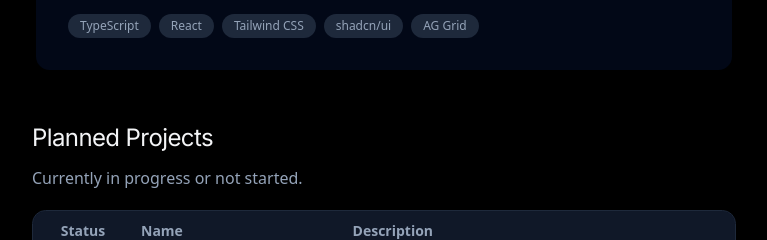
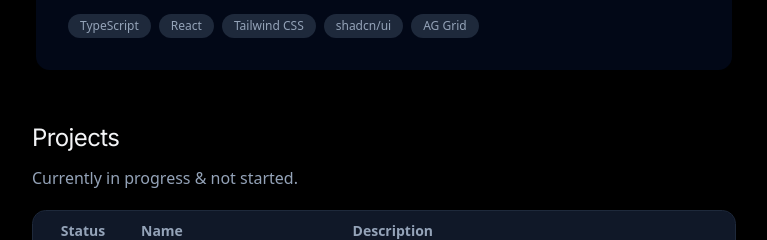
Before and after one commit to andreirabon/portfolio, a React (Vite) app: page / in a window 1280 px wide. Shown: the part 960-1200 px from the top of the page, without its empty margins (256-1023 px from the left). Built offline with nearby package versions, Linux system fonts and the light colour scheme; a web font is replaced by a local one.

Commit message:
Minor update after Portfolio v3

```diff
--- a/src/components/Introduction.tsx
+++ b/src/components/Introduction.tsx
@@ -51,7 +51,7 @@ function Introduction() {
           <Button
             variant="outline"
             className="inter group px-6 py-2 text-white border-white dark:hover:bg-white dark:hover:text-black transition-all"
-            onClick={() => window.open("Andrei R. Rabon Curriculum Vitae - Front End Web Developer.pdf", "_blank")}>
+            onClick={() => window.open("Andrei R. Rabon Curriculum Vitae - Front End Web Developer v2.pdf", "_blank")}>
             <CgNotes className="mr-2 group-hover:scale-110 transition-transform" />
             <span>Curriculum Vitae</span>
           </Button>
--- a/src/components/Projects.tsx
+++ b/src/components/Projects.tsx
@@ -177,9 +177,9 @@ function Projects() {
           <h2
             id="planned-projects-heading"
             className="inter text-2xl font-bold tracking-tight dark:text-gray-100">
-            Planned Projects
+            Projects
           </h2>
-          <p className="text-muted-foreground">Currently in progress or not started.</p>
+          <p className="text-muted-foreground">Currently in progress & not started.</p>
         </div>
         <Card className="overflow-hidden">
           {" "}
```
Also changed, not shown: 2 other files (tests, documents, lock files or other folders).
